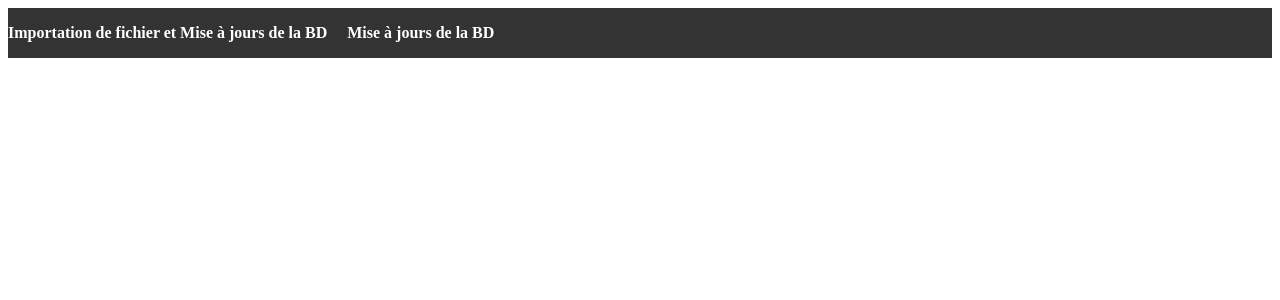
After one commit to Govagnoli/IRIT_Clinical, a Django app: template appDash/templates/navbar.html in a window 1280 px wide. The commit adds this page. Shown: the top 300 px of the page. Run offline with Django 4.2, Linux system fonts and the light colour scheme; the template is opened without the code that fills it, so the values that code supplies are empty.

Commit message:
Add files via upload

```diff
--- a/appDash/apps.py
+++ b/appDash/apps.py
@@ -1,6 +1,12 @@
+import django
 from django.apps import AppConfig
 
 
 class AppdashConfig(AppConfig):
     default_auto_field = 'django.db.models.BigAutoField'
     name = 'appDash'
+    INSTALLED_APPS = [
+
+        django.contrib.staticfiles
+    ]
+    STATIC_URL = 'plot/'
--- /dev/null
+++ b/appDash/templates/navbar.css
@@ -0,0 +1,28 @@
+.navbar {
+  background-color: #333;
+  color: #fff;
+  height: 50px;
+  display: flex;
+  align-items: center;
+}
+
+.navbar ul {
+  display: flex;
+  list-style: none;
+  margin: 0;
+  padding: 0;
+}
+
+.navbar ul li {
+  margin-right: 20px;
+}
+
+.navbar ul li:last-child {
+  margin-right: 0;
+}
+
+.navbar ul li a {
+  color: #fff;
+  text-decoration: none;
+  font-weight: bold;
+}
--- /dev/null
+++ b/appDash/templates/navbar.html
@@ -0,0 +1,14 @@
+<!DOCTYPE html>
+<html>
+<head>
+  <link rel="stylesheet" href="navbar.css">
+</head>
+<body>
+  <nav class="navbar">
+    <ul>
+      <li><a href="{% url 'import_exec' %}">Importation de fichier et Mise à jours de la BD</a></li>
+      <li><a href="{% url 'executable' %}">Mise à jours de la BD</a></li>
+    </ul>
+  </nav>
+</body>
+</html>
```
Also changed, not shown: appDash/templates/Import&Exec.html (added, +22 -0 lines), appDash/templates/test_mongoDb.html (+8 -9 lines), appDash/templates/test_mongoDb_Eliott.html (added, +13 -0 lines), appDash/plot/Essais_obs.png (added), appDash/plot/Essais_rand.png (added), appDash/templates/plot/Essais_obs.png (added), appDash/templates/plot/Essais_rand.jpg (added).
